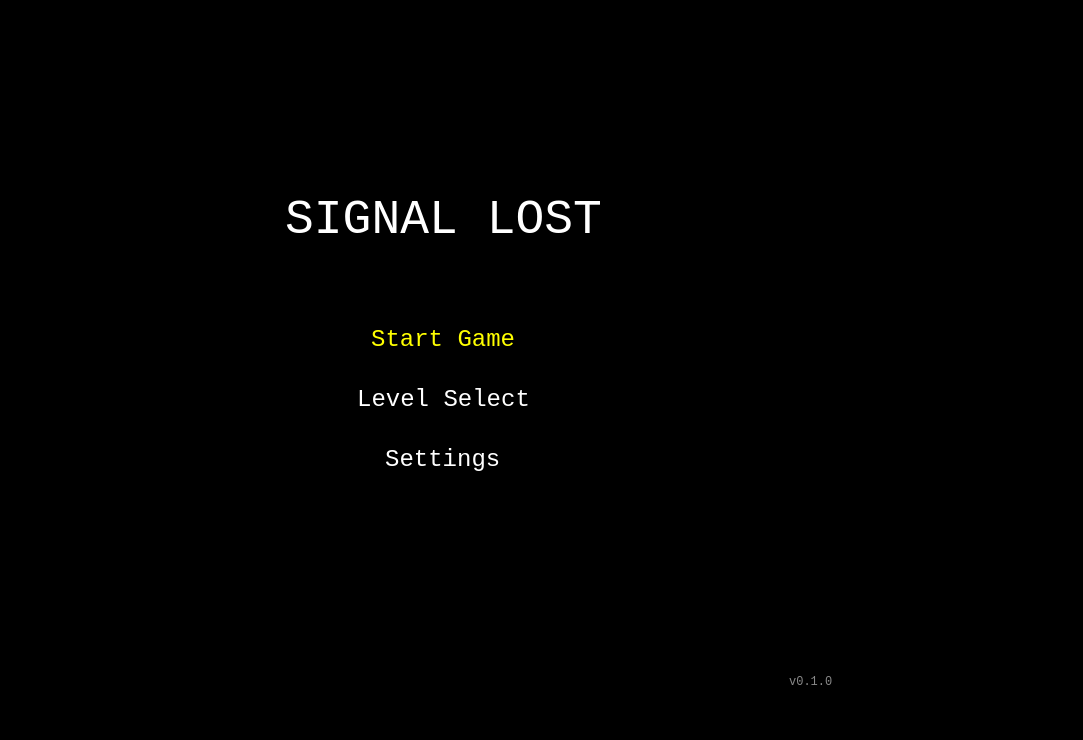
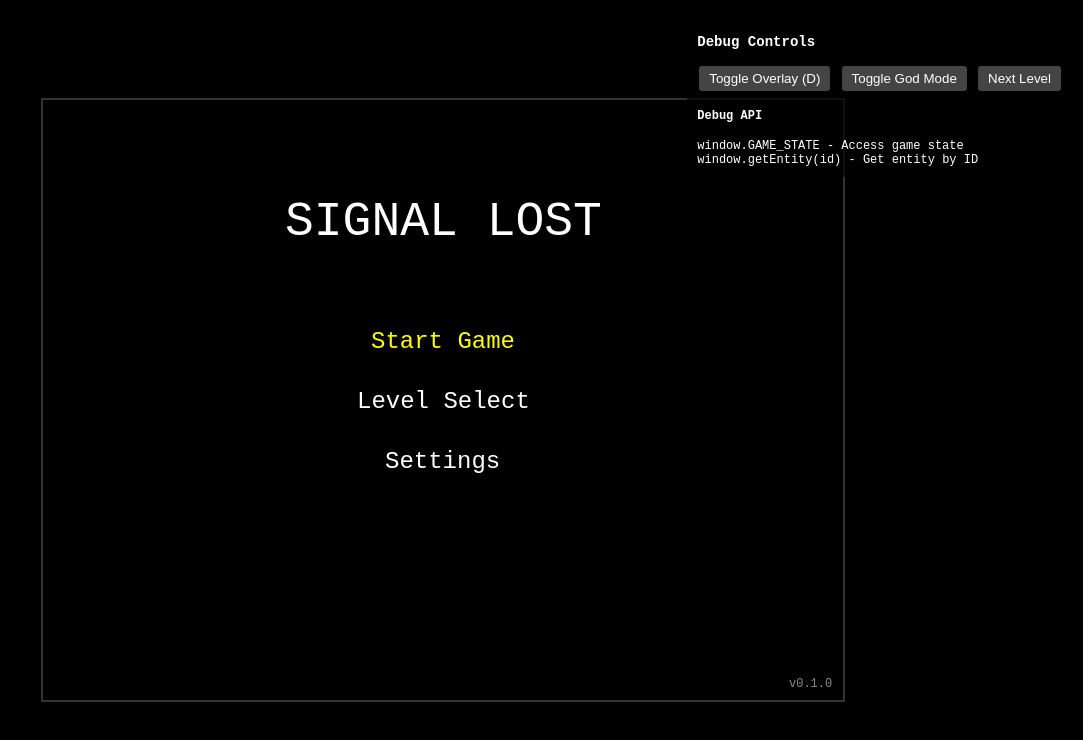
Before and after one commit to capncrockett/signal-lost-2, a website built with Vite: page docs/index.html in a window 1280 px wide. Shown: the whole page, without its empty margins (197-1280 px from the left). Built offline with nearby package versions, Linux system fonts and the light colour scheme; animation ran at ten frames a second.

Commit message:
fix: update docs with debug panel and correct script path

```diff
--- a/docs/index.html
+++ b/docs/index.html
@@ -16,11 +16,89 @@
         color: #fff;
         font-family: monospace;
       }
+
+      #app {
+        position: relative;
+        width: 800px;
+        height: 600px;
+        border: 2px solid #333;
+      }
+
+      #debug-panel {
+        position: absolute;
+        top: 10px;
+        right: 10px;
+        background-color: rgba(0, 0, 0, 0.7);
+        padding: 10px;
+        border-radius: 5px;
+        font-size: 12px;
+        z-index: 1000;
+      }
+
+      .debug-button {
+        background-color: #444;
+        color: #fff;
+        border: none;
+        padding: 5px 10px;
+        margin: 2px;
+        border-radius: 3px;
+        cursor: pointer;
+      }
+
+      .debug-button:hover {
+        background-color: #666;
+      }
     </style>
     <script type="module" crossorigin src="/signal-lost-2/assets/index.c50245c7.js"></script>
   </head>
   <body>
     <div id="app"></div>
+    <div id="debug-panel">
+      <h3>Debug Controls</h3>
+      <button class="debug-button" id="toggle-overlay">Toggle Overlay (D)</button>
+      <button class="debug-button" id="toggle-godmode">Toggle God Mode</button>
+      <button class="debug-button" id="next-level">Next Level</button>
+      <div id="api-info">
+        <h4>Debug API</h4>
+        <code>window.GAME_STATE</code> - Access game state<br />
+        <code>window.getEntity(id)</code> - Get entity by ID
+      </div>
+    </div>
 
+
+    <script>
+      // Debug panel functionality
+      document.addEventListener('DOMContentLoaded', () => {
+        // Toggle overlay button
+        document.getElementById('toggle-overlay').addEventListener('click', () => {
+          if (window.GAME_STATE) {
+            window.GAME_STATE.debug.showOverlay = !window.GAME_STATE.debug.showOverlay
+          }
+        })
+
+        // Toggle god mode button
+        document.getElementById('toggle-godmode').addEventListener('click', () => {
+          if (window.GAME_STATE) {
+            window.GAME_STATE.debug.godMode = !window.GAME_STATE.debug.godMode
+          }
+        })
+
+        // Next level button
+        document.getElementById('next-level').addEventListener('click', () => {
+          if (window.GAME_STATE) {
+            // Level switching between all available levels
+            const levels = ['start', 'puzzle1', 'puzzle2', 'puzzle3', 'puzzle4', 'puzzle5']
+            const currentIndex = levels.indexOf(window.GAME_STATE.level.id)
+            const nextIndex = (currentIndex + 1) % levels.length
+            const nextLevel = levels[nextIndex]
+
+            const game = document.querySelector('canvas')?.parentElement?.__PHASER_GAME__
+            if (game) {
+              game.scene.start('game', { levelId: nextLevel })
+            }
+          }
+        })
+      })
+    </script>
   </body>
 </html>
```
Lines whose indentation alone changed are shown as unchanged.
